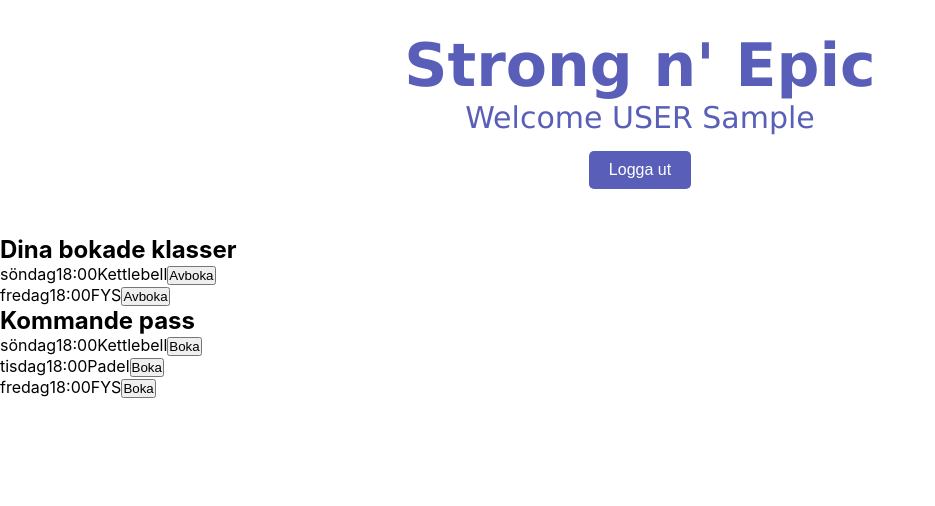
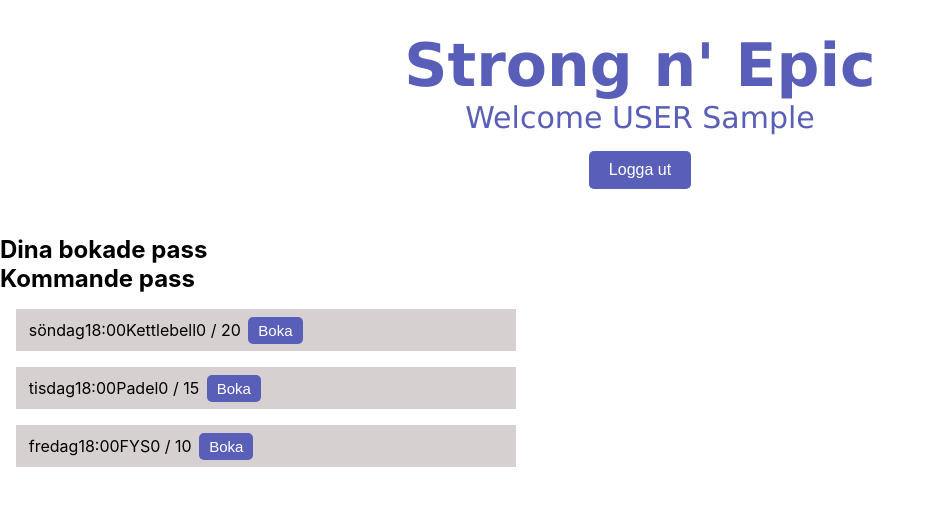
Before and after one commit to lollocodes/strongnepic, a React (Create React App) app: page / in a window 1280 px wide. Both pictures are taken after typing "Sample", "Sample123" into the empty fields and a click on the button "Logga in". Shown: the top 506 px of the page, without its empty margins (0-935 px from the left). Built offline with nearby package versions, Linux system fonts and the light colour scheme.

Commit message:
new commit

```diff
--- a/src/App.css
+++ b/src/App.css
@@ -36,3 +36,46 @@ label {
 .submitBtn:hover {
   background-color: #766692;
 }
+
+.cancelBtn {
+  color: #fff;
+  background-color: #595fb9;
+  border: none;
+  border-radius: 5px;
+  cursor: pointer;
+  font-size: 15px;
+  padding: 5px 10px;
+  margin: 0.5em;
+
+}
+
+.cancelBtn:hover {
+  background-color: #766692;
+}
+
+.bookBtn {
+  color: #fff;
+  background-color: #595fb9;
+  border: none;
+  border-radius: 5px;
+  cursor: pointer;
+  font-size: 15px;
+  padding: 5px 10px;
+  margin: 0.5em;
+  position: left;
+
+}
+
+.bookBtn:hover {
+  background-color: #766692;
+}
+
+.bookList {
+  background-color: rgb(214, 208, 208);
+  margin: 1em;
+  list-style-type: none;
+  text-align: left;
+  padding-left: 0.8em;
+  max-width: 500px;
+
+}
--- a/src/App.tsx
+++ b/src/App.tsx
@@ -47,13 +47,7 @@ function App() {
     localStorage.clear();
   };
 
-  const bookClass = (selectedClass: GymClass, user: User) => {
-    console.log(user)
-    console.log(selectedClass)
-    if (selectedClass.bookedUsers.length < selectedClass.capacity ) {
-      selectedClass.bookedUsers.push(user);
-    }
-  }
+
 
   return (
     <Router>
@@ -64,9 +58,9 @@ function App() {
           <>
             <Banner onLogout={handleLogout} user={user} />
             <Routes>
-              <Route path="/" element={<LandingPage bookClass={bookClass} user={user} classes={classes} />} />
+              <Route path="/" element={<LandingPage setUser={setUser} user={user} classes={classes} />} />
               <Route path="/book" element={<UserBookingPage user={user} />} />
-              <Route path="/admin" element={<AdminPage />} />
+              <Route path="/admin" element={<AdminPage user={user} classes={classes}/>} />
             </Routes>
           </>
         )}
--- a/src/components/AdminPage.tsx
+++ b/src/components/AdminPage.tsx
@@ -1,11 +1,41 @@
-import React from 'react';
+// import React from 'react';
+import React, { useEffect } from 'react';
+import { GymClass } from '../types/GymClass';
+import { useNavigate } from 'react-router';
+import { User } from '../types/User';
 
-const AdminPage: React.FC = () => {
+const formatDate = (dateString: string): string => {
+  const options: Intl.DateTimeFormatOptions = { weekday: 'long'};
+  const date = new Date(dateString);
+  return date.toLocaleDateString('sv', options);
+};
 
+type AdminPageProps = {
+  classes: GymClass[];
+  user: User;
+};
+
+const AdminPage: React.FC <AdminPageProps> = ({ user, classes }) => {
+  const navigate = useNavigate()
+
+  //   name: string;
+  //   capacity: number;
+  //   date: string;
+  //   time: string;
+  //   duration: number;
   return (
     <div>
       <h2>Admin page</h2>
       <h3>Lägg till pass</h3>
+<form>
+  <input required type="text" name="name" id="name" placeholder="Typ av pass" />
+  <input required type="number" name="capacity" id="capacity" placeholder="Max antal" />
+  <input required type="text" name="date" id="date" placeholder="Datum"/>
+  <input required type="text" name="time" id="time" placeholder="Starttid" />
+  <input required type="number" name="duration" id="duration" placeholder="Passets tid"/>
+{/* // ska det vara klass submitBtn som dom andra? */}
+  <input type="submit" name="skicka" id="skicka" value="Spara pass" />
+</form>
       <a href="#">Träningspass</a>
       <a href="#">Användare</a>
       <ul>
--- a/src/components/LandingPage.tsx
+++ b/src/components/LandingPage.tsx
@@ -10,37 +10,69 @@ const formatDate = (dateString: string): string => {
   return date.toLocaleDateString('sv', options);
 };
 
-
 type LandingPageProps = {
   classes: GymClass[];
   user: User;
-  bookClass: (selectedClass: GymClass, user: User) => void;
+  setUser: (user: User) => void;
 };
 
-const LandingPage: React.FC<LandingPageProps> = ({ user, classes, bookClass }) => {
+const LandingPage: React.FC<LandingPageProps> = ({ user, classes, setUser }) => {
   const navigate = useNavigate()
+
+  const bookClass = (selectedClass: GymClass, user: User) => {
+    // Check if the user have already booked the class
+    if (user.bookedClasses.some((bookedClass) => bookedClass.id === selectedClass.id )) {
+      alert("Du har redan bokat detta pass")
+      return
+    } else if (selectedClass.bookedUsers.length < selectedClass.capacity ) {
+      // Add user to the class bookedUsers
+      selectedClass.bookedUsers.push(user);
+      // Decrease class capacity
+      selectedClass.capacity -= 1;
+      // Add class to users bookedClasses
+      user.bookedClasses.push(selectedClass)
+      // Update user state
+      setUser({...user});
+    } else {
+      alert("Class is fully booked")
+    }
+  }
+
+  const unBookClass = (selectedClass: GymClass, user: User) => {
+    // get selected class index
+    const index = user.bookedClasses.findIndex((bookedClass) => bookedClass.id === selectedClass.id)
+    // remove class from users bookedClasses
+    user.bookedClasses.splice(index, 1)
+    // Remove user from class bookedUsers
+    selectedClass.bookedUsers.splice(index, 1)
+    // Increase class capacity
+    selectedClass.capacity += 1
+    // Update user state
+    setUser({...user});
+  }
 
   return (
     <ul>
-      <h2>Dina bokade klasser</h2>
+      <h2>Dina bokade pass</h2>
       {user.bookedClasses.map((cls) => (
-        <li key={cls.id}>
+        <li className='bookList' key={cls.id}>
           <p>
             <span>{formatDate(cls.date)}</span>
             <span>{cls.time}</span>
             {cls.name}
-            <button>Avboka</button>
+            <button onClick={() => unBookClass(cls, user)} className='cancelBtn'>Avboka</button>
           </p>
         </li>
       ))}
       <h2>Kommande pass</h2>
       {classes.map((cls) => (
-        <li key={cls.id}>
+        <li className='bookList' key={cls.id}>
           <p>
             <span>{formatDate(cls.date)}</span>
             <span>{cls.time}</span>
             {cls.name}
-            <button onClick={() => bookClass(cls, user)}>Boka</button>
+            <span>{cls.bookedUsers.length} / {cls.capacity}</span>
+            <button className='bookBtn' onClick={() => bookClass(cls, user)}>Boka</button>
           </p>
         </li>
       ))}
--- a/src/components/Login.tsx
+++ b/src/components/Login.tsx
@@ -40,28 +40,7 @@ const LoginPage: React.FC<LoginProps> = ({ onLogin }) => {
         username: username,
         password: password,
         role: "USER",
-        "bookedClasses": [
-          {
-            "id": 1,
-            "name": "Kettlebell",
-            "capacity": 20,
-            "booked": 5,
-            "date": "2023-09-10",
-            "time": "18:00",
-            "duration": 60,
-            "bookedUsers": []
-          },
-          {
-            "id": 3,
-            "name": "FYS",
-            "capacity": 10,
-            "booked": 8,
-            "date": "2023-09-15",
-            "time": "18:00",
-            "duration": 55,
-            "bookedUsers": []
-          }
-        ]
+        "bookedClasses": []
       };
       onLogin(user);
       navigate("/")
```
